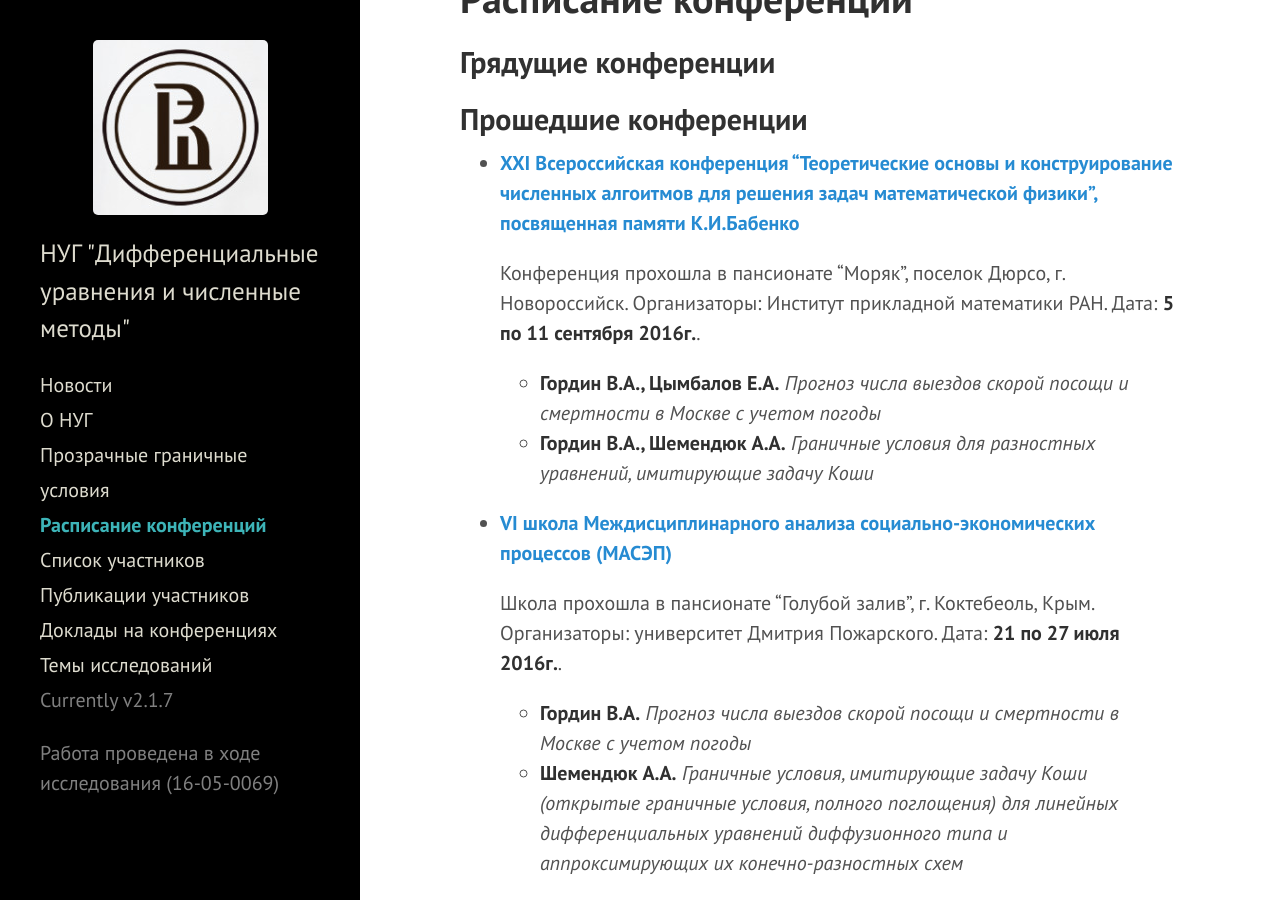
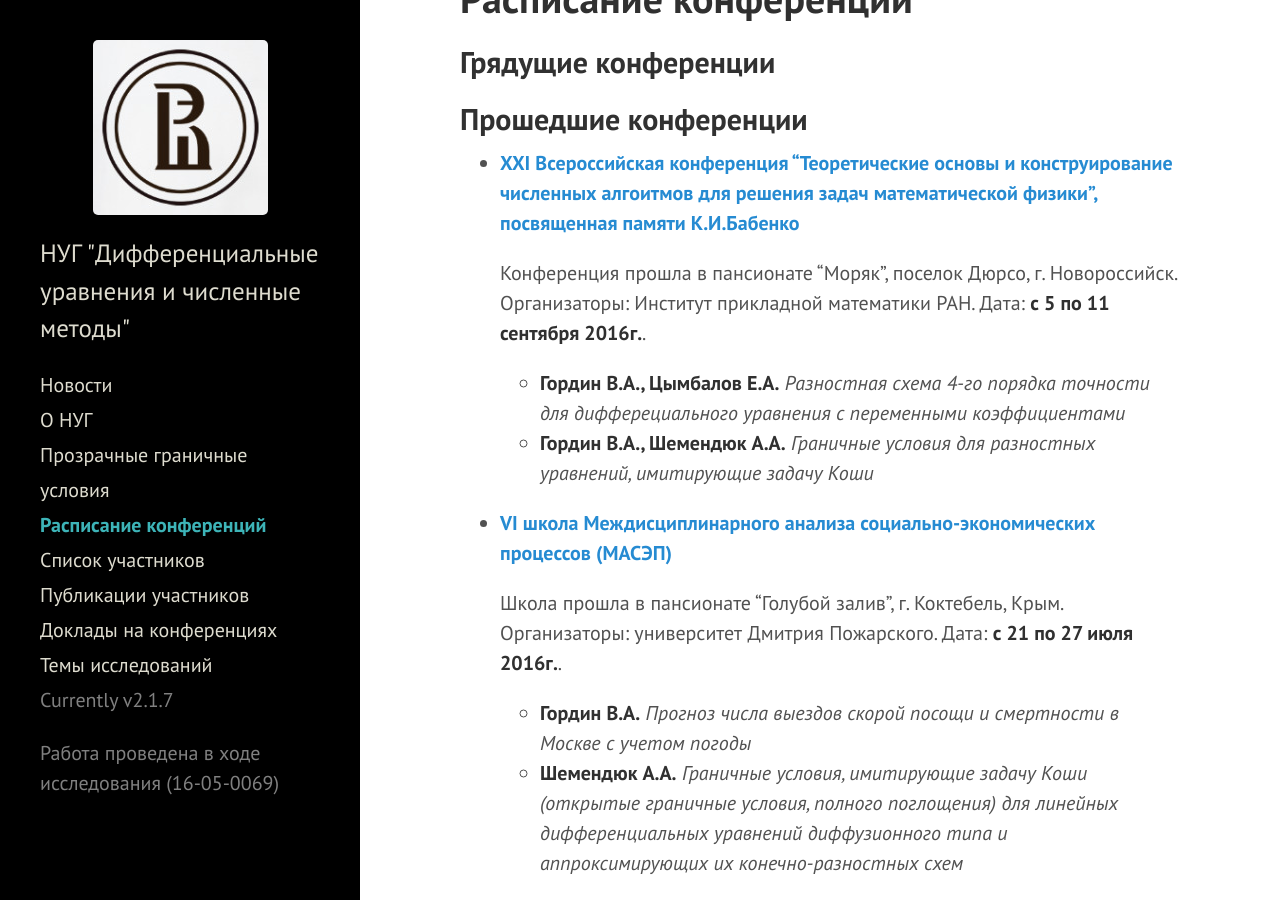
Before and after one commit to hsemmsg/hsemmsg.github.io, a Jekyll site: the page built from conferences.md, in a window 1280 px wide and 900 px high, scrolled down 315 px. Built offline with Jekyll 4.4.1, drawn with Linux system fonts in a browser that asks for light colours; comment, search, counter and statistics services are not loaded.

Commit message:
minor fix and grammar

```diff
--- a/conferences.md
+++ b/conferences.md
@@ -10,14 +10,14 @@ permalink: schedule/
 
 * **[XXI Всероссийская конференция "Теоретические основы и конструирование численных алгоитмов для решения задач математической физики", посвященная памяти К.И.Бабенко](http://agora.guru.ru/display.php?conf=babenko&PHPSESSID=dj1a8o645q8k1pmhlphkopt2t0)**
 
-  Конференция прохошла в пансионате "Моряк", поселок Дюрсо, г. Новороссийск. Организаторы: Институт прикладной математики РАН. Дата: **5 по 11 сентября 2016г.**.
+  Конференция прошла в пансионате "Моряк", поселок Дюрсо, г. Новороссийск. Организаторы: Институт прикладной математики РАН. Дата: **с 5 по 11 сентября 2016г.**.
 
-	* **Гордин В.А., Цымбалов Е.А.** _Прогноз числа выездов скорой посощи и смертности в Москве с учетом погоды_
+	* **Гордин В.А., Цымбалов Е.А.** _Разностная схема 4-го порядка точности для дифферециального уравнения с переменными коэффициентами_
 	* **Гордин В.А., Шемендюк А.А.** _Граничные условия для разностных уравнений, имитирующие задачу Коши_
 
 * **[VI школа Междисциплинарного анализа социально-экономических процессов (МАСЭП)](http://s-and-e.ru/index.php?id=166)**
 
-  Школа прохошла в пансионате "Голубой залив", г. Коктебеоль, Крым. Организаторы: университет Дмитрия Пожарского. Дата: **21 по 27 июля 2016г.**.
+  Школа прошла в пансионате "Голубой залив", г. Коктебель, Крым. Организаторы: университет Дмитрия Пожарского. Дата: **с 21 по 27 июля 2016г.**.
 
 	* **Гордин В.А.** _Прогноз числа выездов скорой посощи и смертности в Москве с учетом погоды_
 	* **Шемендюк А.А.** _Граничные условия, имитирующие задачу Коши (открытые граничные условия, полного поглощения) для линейных дифференциальных уравнений диффузионного типа и аппроксимирующих их конечно-разностных схем_
```
